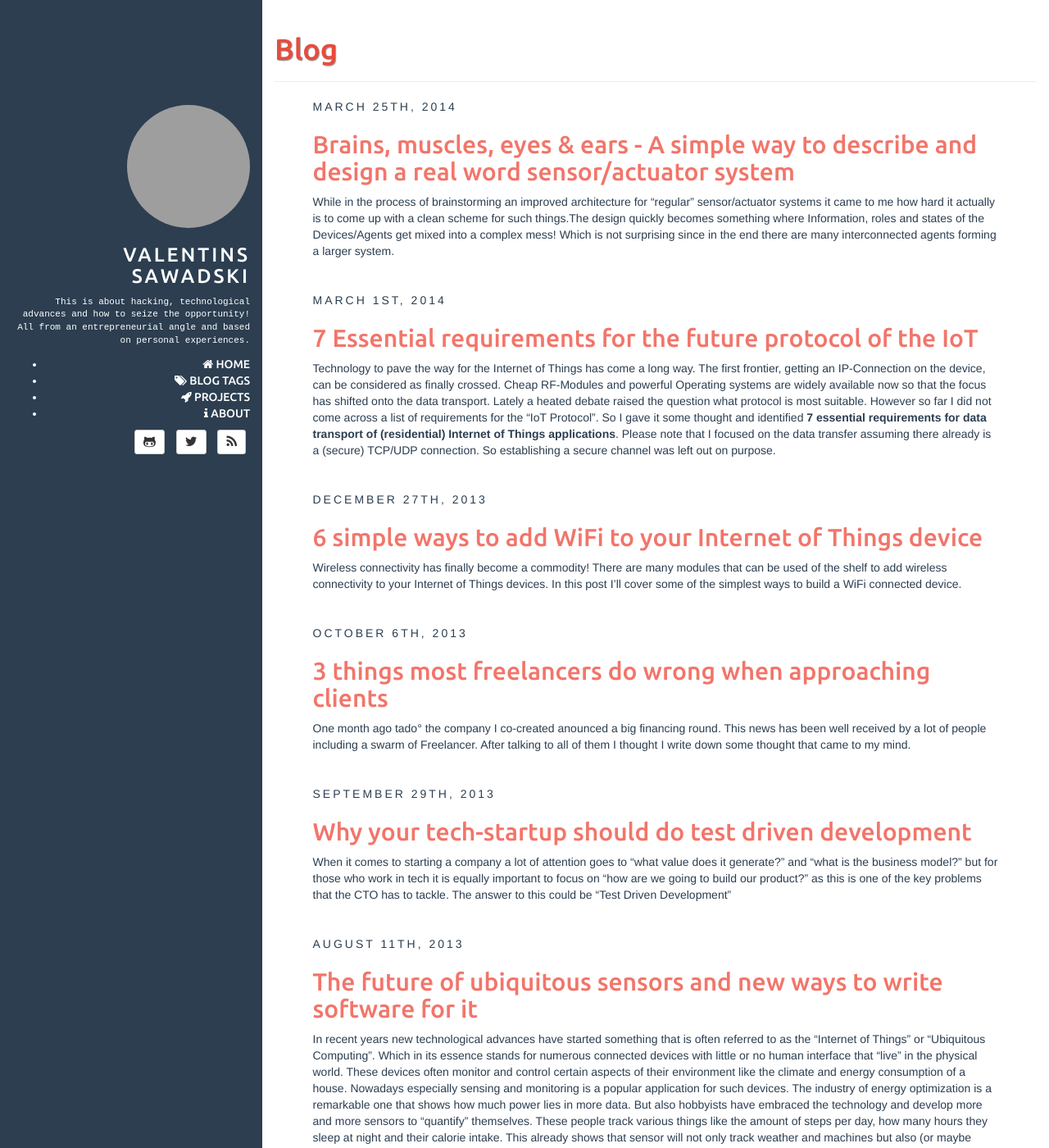
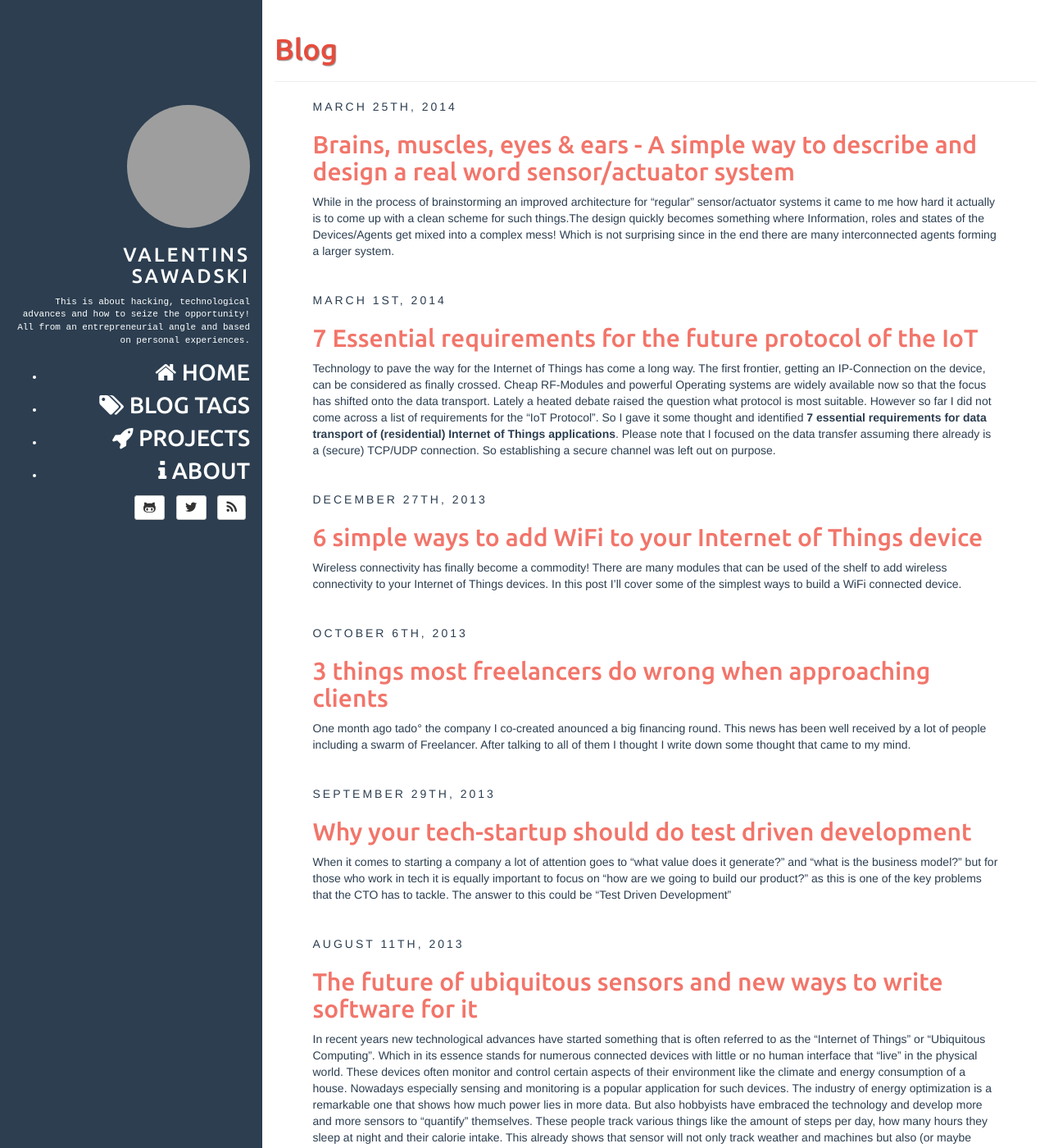
Before and after one commit to vsaw/vsaw.eu, a Jekyll site: the page built from index.html, in a window 1280 px wide and 1400 px high. Shown: the whole window at 82% size. Built offline with Jekyll 4.4.1, drawn with Linux system fonts in a browser that asks for light colours; Markdown is read by kramdown in place of the engine named in the settings; the list of posts is cut into pages by our own code; grey boxes are pictures that could not be loaded.

Commit message:
Dropdown Navigation Fixes

```diff
--- a/assets/css/style.css
+++ b/assets/css/style.css
@@ -198,9 +198,10 @@ ul.dropdown-menu>li>a>i.fa {
 	color: #fff;
 }
 
-#navigation-sidebar a {
+#navigation-sidebar>ul>li>a {
 	text-transform: uppercase;
 	color: white;
 	color: #fff;
 	font-family: 'Ubuntu', sans-serif;
+	font-size: 2em;
 }
```
